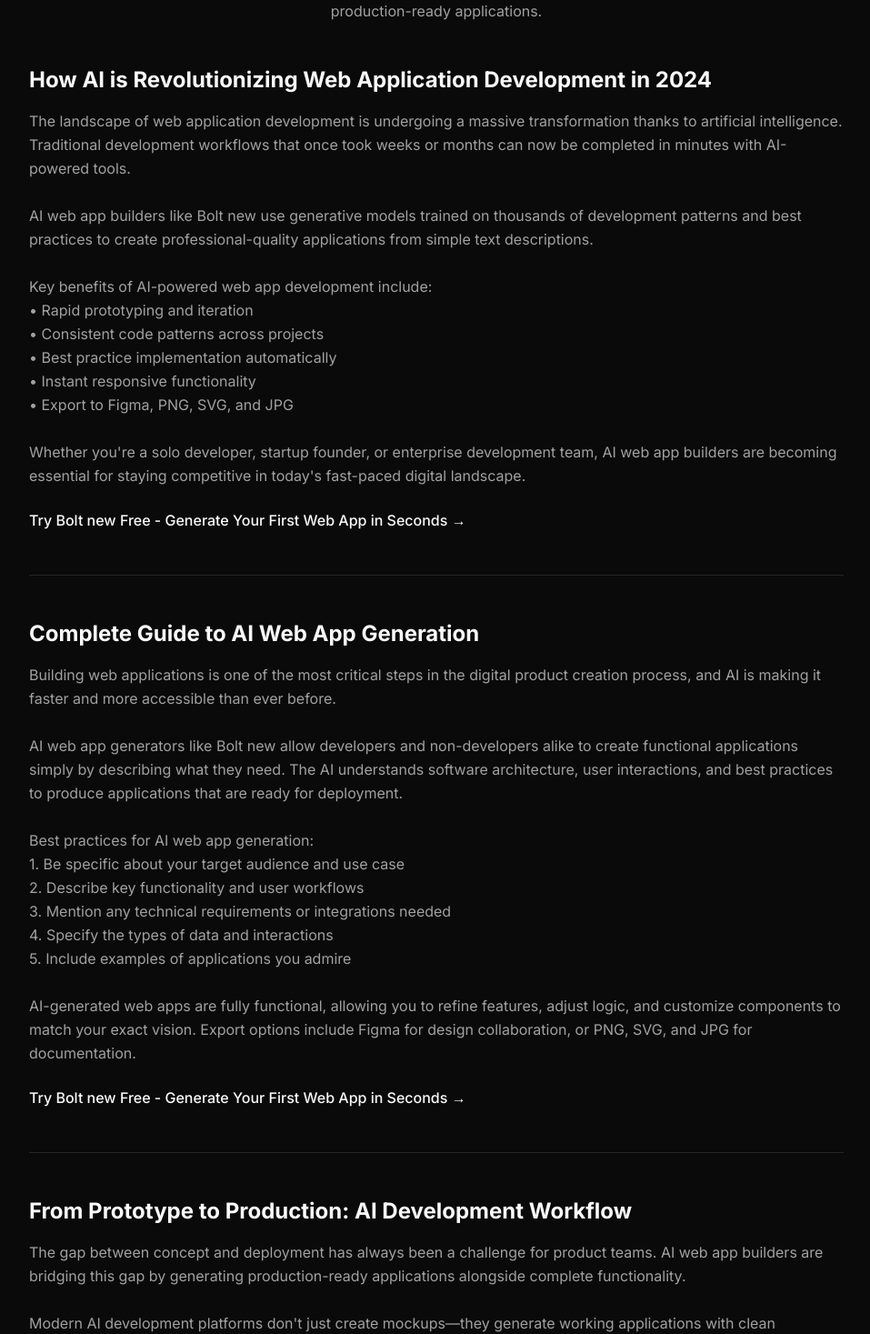
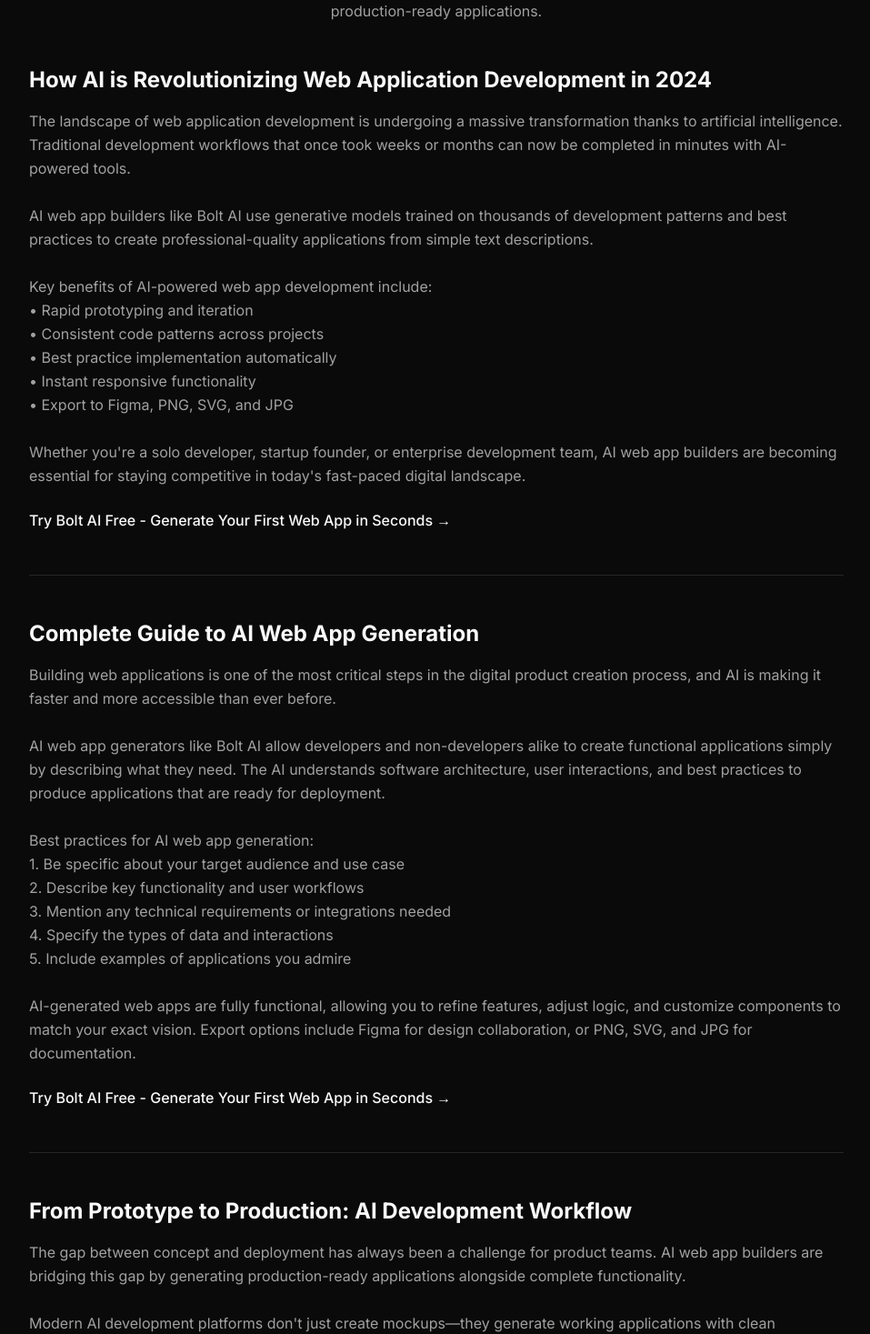
Before and after one commit to sumitbasak100/bolt-ai-landing-page, a Next.js app in the folder bolt-ai-landing-page-cleaned/: page / in a window 1280 px wide. Shown: the part 2963-4430 px from the top of the page at 91% size, without its empty margins (160-1117 px from the left). Built offline with nearby package versions, Linux system fonts and the light colour scheme.

Commit message:
Update blog-articles.tsx

```diff
--- a/bolt-ai-landing-page-cleaned/components/blog-articles.tsx
+++ b/bolt-ai-landing-page-cleaned/components/blog-articles.tsx
@@ -5,7 +5,7 @@ export function BlogArticles() {
       slug: "ai-revolutionizing-web-app-development",
       content: `The landscape of web application development is undergoing a massive transformation thanks to artificial intelligence. Traditional development workflows that once took weeks or months can now be completed in minutes with AI-powered tools.
 
-AI web app builders like Bolt new use generative models trained on thousands of development patterns and best practices to create professional-quality applications from simple text descriptions.
+AI web app builders like Bolt AI use generative models trained on thousands of development patterns and best practices to create professional-quality applications from simple text descriptions.
 
 Key benefits of AI-powered web app development include:
 • Rapid prototyping and iteration
@@ -21,7 +21,7 @@ Whether you're a solo developer, startup founder, or enterprise development team
       slug: "guide-ai-web-app-generation",
       content: `Building web applications is one of the most critical steps in the digital product creation process, and AI is making it faster and more accessible than ever before.
 
-AI web app generators like Bolt new allow developers and non-developers alike to create functional applications simply by describing what they need. The AI understands software architecture, user interactions, and best practices to produce applications that are ready for deployment.
+AI web app generators like Bolt AI allow developers and non-developers alike to create functional applications simply by describing what they need. The AI understands software architecture, user interactions, and best practices to produce applications that are ready for deployment.
 
 Best practices for AI web app generation:
 1. Be specific about your target audience and use case
@@ -46,7 +46,7 @@ Key features of AI development workflows:
 • Integration with existing tools
 • Real-time preview and editing
 
-Bolt new's development pipeline ensures that what you conceptualize is exactly what you can deploy. This eliminates miscommunication, reduces revision cycles, and accelerates time-to-market for digital products.
+Bolt AI's development pipeline ensures that what you conceptualize is exactly what you can deploy. This eliminates miscommunication, reduces revision cycles, and accelerates time-to-market for digital products.
 
 Teams using AI-powered development workflows report 60% faster development cycles and significantly improved application consistency.`,
     },
@@ -55,7 +55,7 @@ Teams using AI-powered development workflows report 60% faster development cycle
       slug: "best-ai-web-app-builders-startups",
       content: `For startups and entrepreneurs, professional web application development has traditionally been a significant expense. Hiring development agencies or full-time developers isn't always feasible when you're bootstrapping or running lean.
 
-AI web app builders are democratizing access to professional-quality development. Platforms like Bolt new enable non-developers to create powerful applications that compete with those from top development agencies.
+AI web app builders are democratizing access to professional-quality development. Platforms like Bolt AI enable non-developers to create powerful applications that compete with those from top development agencies.
 
 Why startups are choosing AI web app builders:
 • Cost-effective alternative to development agencies
@@ -64,7 +64,7 @@ Why startups are choosing AI web app builders:
 • Instant prototypes for investor presentations
 • Easy handoff to development teams
 
-Bolt new is particularly popular among startup founders because of its intuitive text-to-application interface. Simply describe your app idea, and the AI generates complete, functional applications that you can customize and export.
+Bolt AI is particularly popular among startup founders because of its intuitive text-to-application interface. Simply describe your app idea, and the AI generates complete, functional applications that you can customize and export.
 
 Whether you're building an MVP, creating pitch deck demos, or launching a full product, AI web app builders provide the speed and flexibility startups need to succeed.`,
     },
@@ -73,13 +73,13 @@ Whether you're building an MVP, creating pitch deck demos, or launching a full p
       slug: "building-dashboards-ai-tutorial",
       content: `Dashboard development requires careful consideration of data visualization, user interactions, and responsive layouts. AI web app builders are making dashboard creation faster and more intuitive than ever.
 
-This step-by-step guide shows how to use Bolt new to create professional dashboard applications:
+This step-by-step guide shows how to use Bolt AI to create professional dashboard applications:
 
 Step 1: Define Your Dashboard Purpose
 Start by clearly describing your dashboard's purpose, target users, and key metrics. The more specific you are, the better the AI can understand your vision.
 
 Step 2: Generate Initial Dashboard
-Use Bolt new's text-to-application feature to generate your main dashboard layout. Specify the types of data visualizations, charts, and metrics you need.
+Use Bolt AI's text-to-application feature to generate your main dashboard layout. Specify the types of data visualizations, charts, and metrics you need.
 
 Step 3: Customize Components
 Refine the layout, adjust data displays to match your requirements, and customize styling for optimal readability and user experience.
@@ -88,9 +88,9 @@ Step 4: Add Interactivity
 Enhance your dashboard with interactive elements that demonstrate data filtering, drill-downs, and user controls.
 
 Step 5: Export and Share
-Export your dashboard to Figma for design collaboration, or as PNG, SVG, or JPG images for presentations. Bolt new generates production-ready assets for smooth deployment.
+Export your dashboard to Figma for design collaboration, or as PNG, SVG, or JPG images for presentations. Bolt AI generates production-ready assets for smooth deployment.
 
-AI-powered dashboard builders like Bolt new are helping teams create powerful data visualizations faster than ever before.`,
+AI-powered dashboard builders like Bolt AI are helping teams create powerful data visualizations faster than ever before.`,
     },
   ]
 
@@ -114,7 +114,7 @@ AI-powered dashboard builders like Bolt new are helping teams create powerful da
                   rel="noopener noreferrer"
                   className="text-primary font-medium hover:underline"
                 >
-                  Try Bolt new Free - Generate Your First Web App in Seconds →
+                  Try Bolt AI Free - Generate Your First Web App in Seconds →
                 </a>
               </div>
             </article>
```
